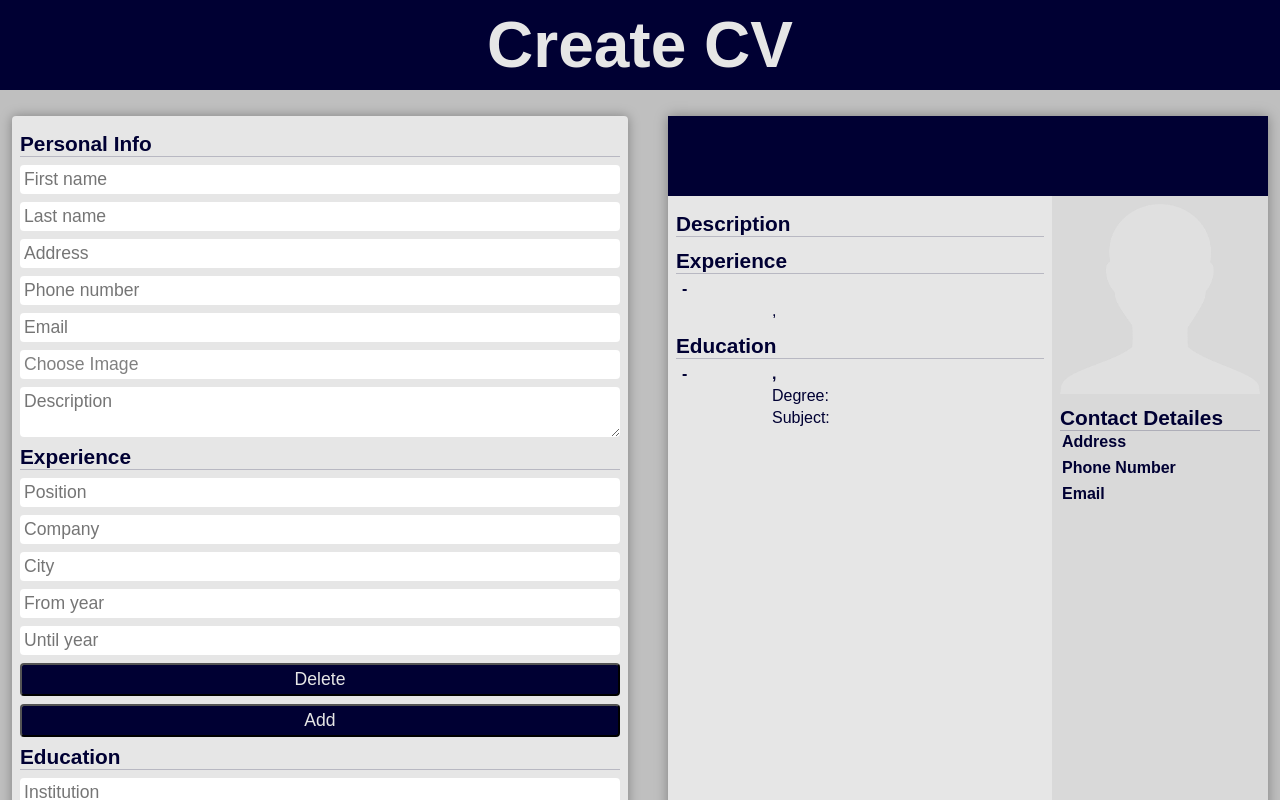
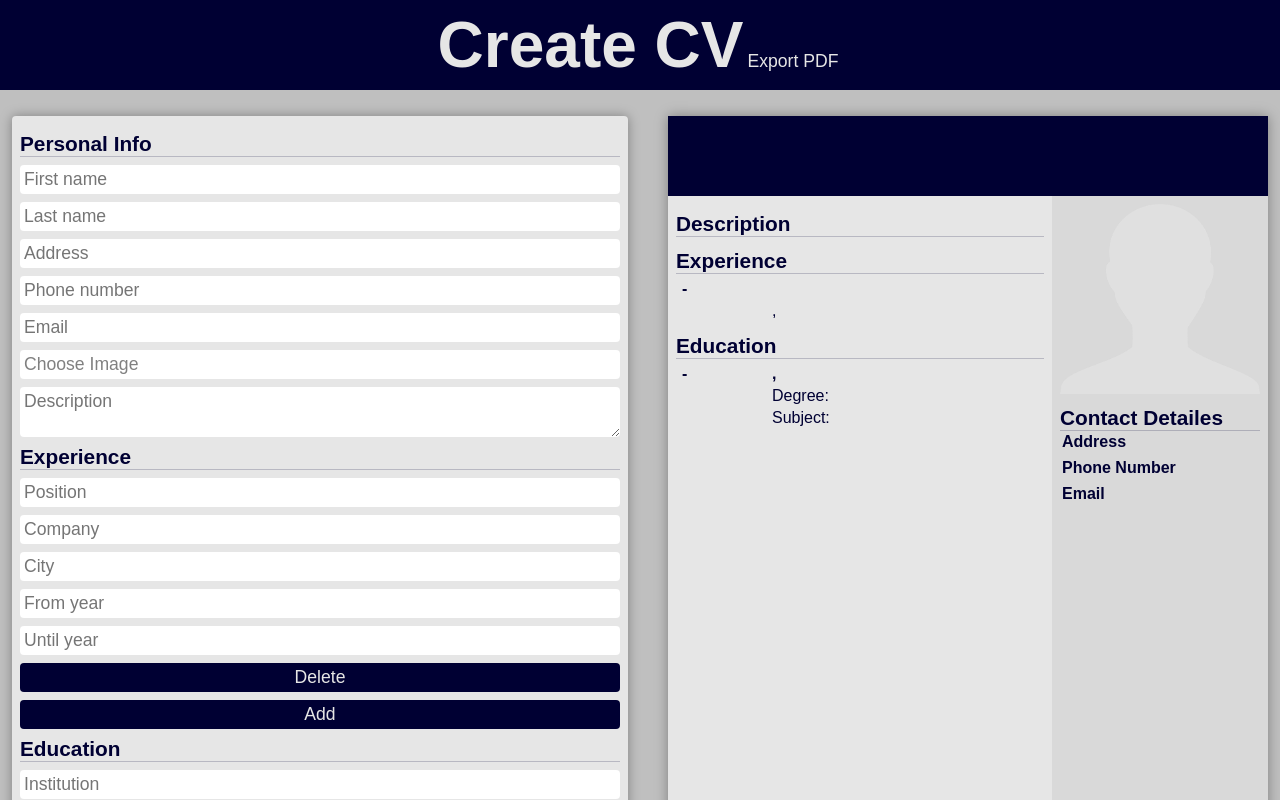
Before and after one commit to aviyacg/cv-creator, a React (Create React App) app: page / in a window 1280 px wide. Shown: the top 800 px of the page. Built offline with nearby package versions, Linux system fonts and the light colour scheme.

Commit message:
Add export pdf button to header

```diff
--- a/package.json
+++ b/package.json
@@ -6,6 +6,7 @@
     "@testing-library/jest-dom": "^5.16.5",
     "@testing-library/react": "^13.4.0",
     "@testing-library/user-event": "^13.5.0",
+    "jspdf": "^2.5.1",
     "react": "^18.2.0",
     "react-dom": "^18.2.0",
     "react-scripts": "^5.0.1",
--- a/src/components/Header.js
+++ b/src/components/Header.js
@@ -1,11 +1,21 @@
 import { Component } from "react";
+import JsPDF from 'jspdf';
 import '../styles/Header.css';
 
 class Header extends Component{
+
+  exportPDF() {
+    const pdf = new JsPDF('portrait','pt','a4');
+    pdf.html(document.querySelector('.Preview')).then(() => {
+      pdf.save('CV.pdf');
+    });
+  }
+
   render(){
     return (
       <div className="Header">
         Create CV
+        <button onClick={this.exportPDF}>Export PDF</button>
       </div>
     );
   }
--- a/src/styles/Section.css
+++ b/src/styles/Section.css
@@ -18,6 +18,11 @@ button{
 
   cursor: pointer;
   background-color: hsl(240, 100%, 10%);
+  border: none;
   border-radius: 4px;
   padding: 4px;
 }
+
+button:hover{
+  background-color: hsl(240, 100%, 7%);
+}
```
Also changed, not shown: 1 other file (tests, documents, lock files or other folders).
